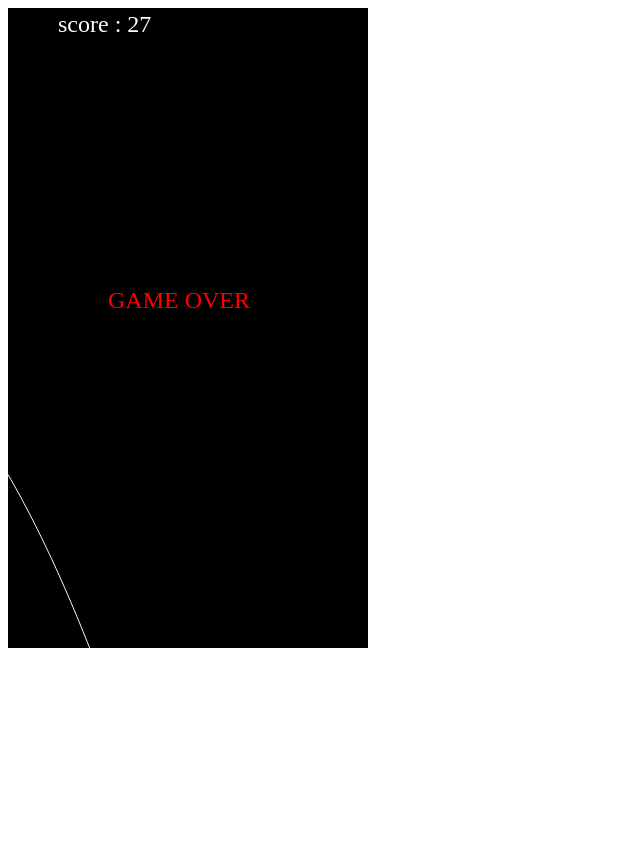
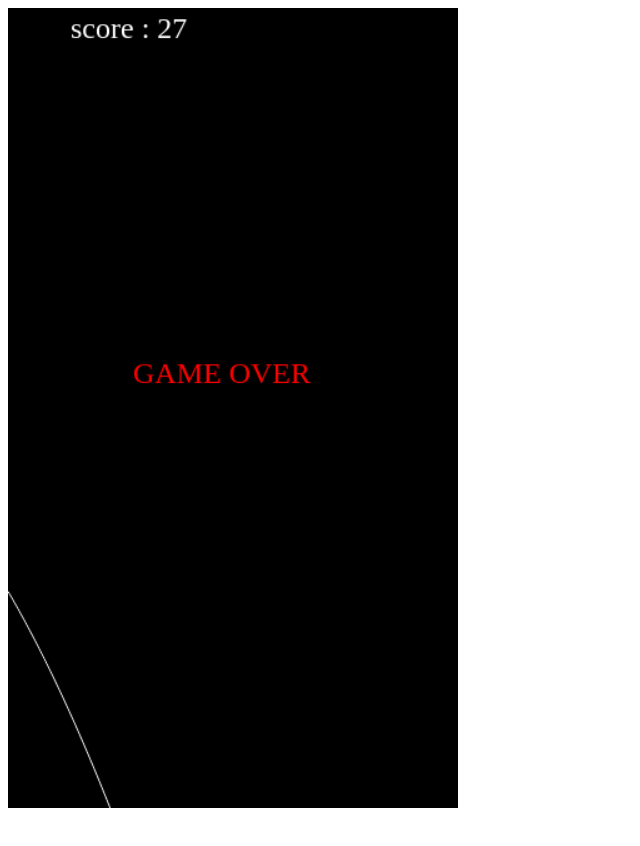
Before and after one commit to ky525/StringThrough, a plain HTML site: page index.html in a window 1280 px wide. Shown: the whole page, without its empty margins (0-640 px from the left). After the commit the page ends 816 px from the top, so only its background shows below. Drawn offline with Linux system fonts and the light colour scheme.

Commit message:
touch and resize

```diff
--- a/index.html
+++ b/index.html
@@ -2,9 +2,20 @@
 <html lang="ja">
     <head>
         <title>糸通し2023</title>
+        <style>
+            body {
+                border: 0;
+                background-color: white;
+            }
+            canvas {
+                width: 56.25vh;
+                height: 100vh;
+                display: block;
+            }
+        </style>
     </head>
     <body>
-        <canvas id="canvas" width="720" height="1280"></canvas>
+        <canvas id="canvas" width="360" height="640" style="touch-action: pinch-zoom"></canvas>
         <script src="main.js"></script>
     </body>
 </html>
--- a/main.js
+++ b/main.js
@@ -40,6 +40,8 @@ function init()
 
     canvas.addEventListener("mousedown", onMouseDown, false);
     canvas.addEventListener("mouseup", onMouseUp, false);
+    canvas.addEventListener("touchstart", onMouseDown, false);
+    canvas.addEventListener("touchend", onMouseUp, false);
 
     resetGame();
 }
```
